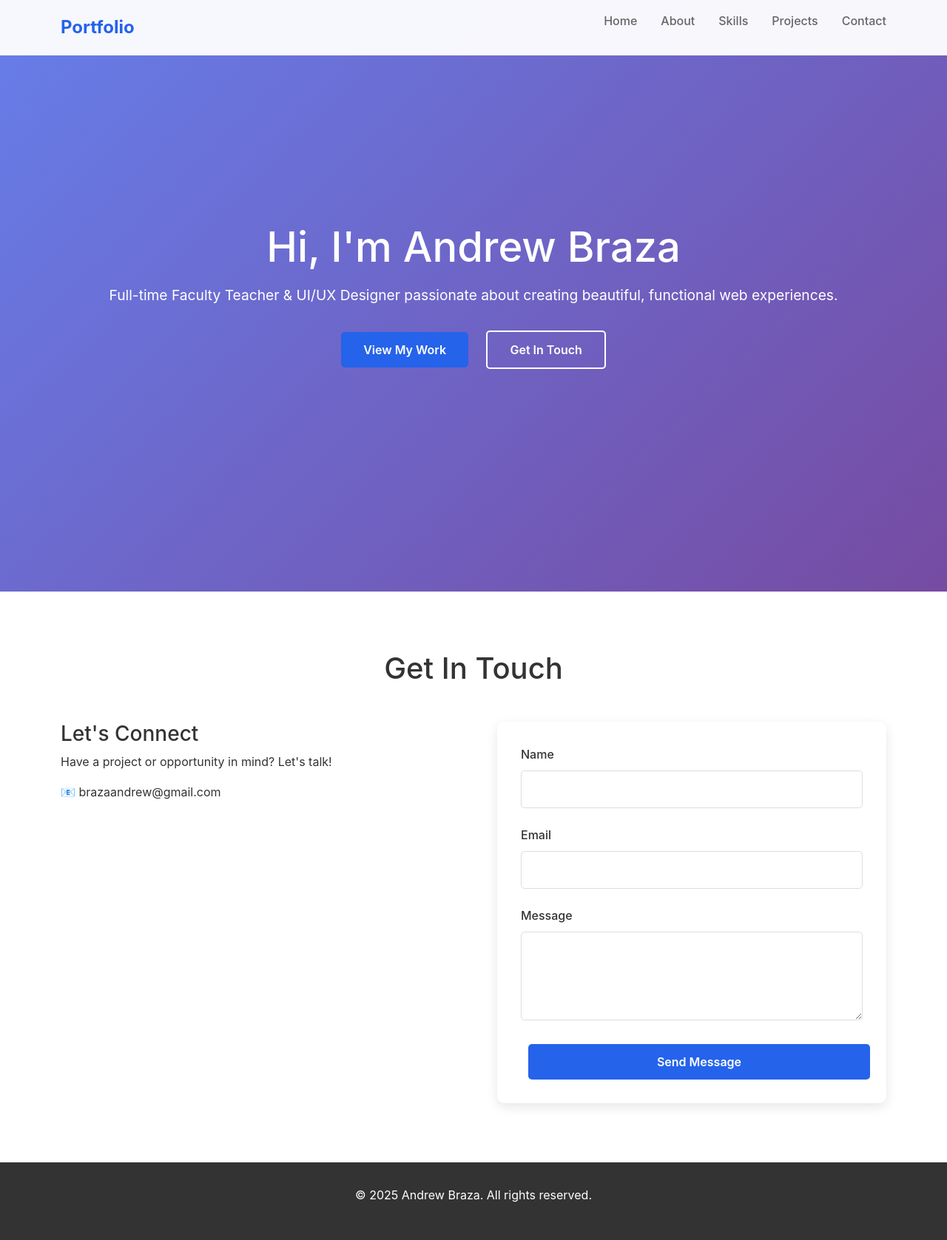
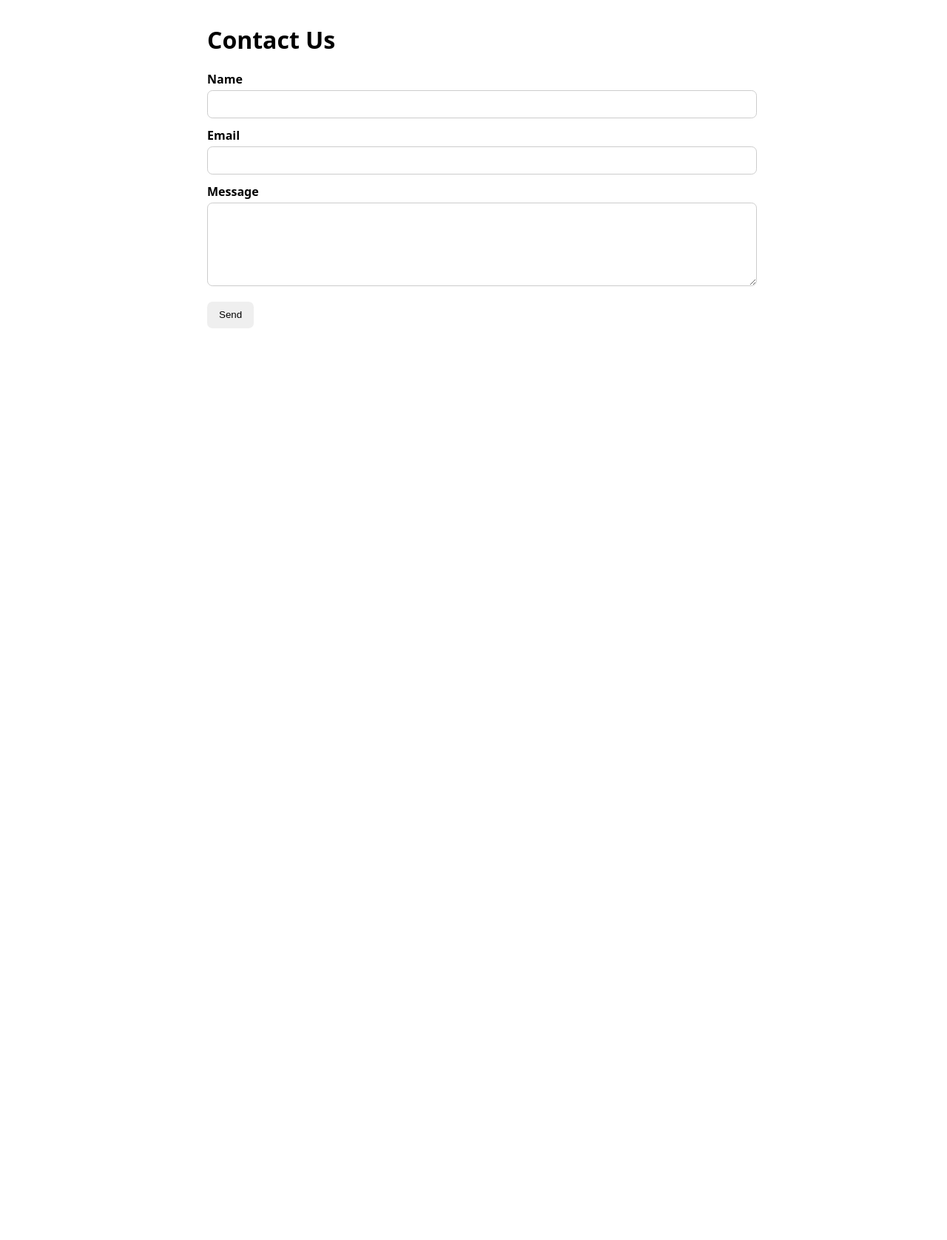
Before and after one commit to brazaandrew/NewPortfolio, a PHP site: page / in a window 1280 px wide. Shown: the whole page at 74% size. After the commit the page ends 444 px from the top, so only its background shows below. Run offline with PHP 8.4, Linux system fonts and the light colour scheme.

Commit message:
Update index.php

```diff
--- a/index.php
+++ b/index.php
@@ -1,134 +1,81 @@
 <?php
-// index.php
+declare(strict_types=1);
+/** Simple front-end that posts to process_contact.php */
 ?>
-<!DOCTYPE html>
+<!doctype html>
 <html lang="en">
 <head>
-    <meta charset="UTF-8">
-    <meta name="viewport" content="width=device-width, initial-scale=1.0">
-    <title>Andrew Braza - Portfolio</title>
-    <link href="https://cdn.jsdelivr.net/npm/bootstrap@5.3.0/dist/css/bootstrap.min.css" rel="stylesheet">
-
-    <style>
-        * {margin: 0; padding: 0; box-sizing: border-box;}
-        body {font-family: -apple-system, BlinkMacSystemFont, 'Segoe UI', Roboto, sans-serif; line-height: 1.6; color: #333; scroll-behavior: smooth;}
-        .navbar {position: fixed; top: 0; width: 100%; background: rgba(255,255,255,0.95); backdrop-filter: blur(10px); z-index: 1000; padding: 1rem 0; border-bottom: 1px solid #eee;}
-        .nav-content {display: flex; justify-content: space-between; align-items: center;}
-        .logo {font-size: 1.5rem; font-weight: bold; color: #2563eb;}
-        .nav-links {display: flex; list-style: none; gap: 2rem;}
-        .nav-links a {text-decoration: none; color: #666; font-weight: 500; transition: color 0.3s;}
-        .nav-links a:hover {color: #2563eb;}
-        .hero {min-height: 100vh; display: flex; align-items: center; background: linear-gradient(135deg, #667eea 0%, #764ba2 100%); color: white; text-align: center;}
-        .hero-content h1 {font-size: 3.5rem; margin-bottom: 1rem; animation: fadeInUp 1s ease;}
-        .hero-content p {font-size: 1.2rem; margin-bottom: 2rem; opacity: 0.9; animation: fadeInUp 1s ease 0.2s both;}
-        .btn {display: inline-block; padding: 12px 30px; margin: 0 10px; border: none; border-radius: 5px; text-decoration: none; font-weight: 600; transition: all 0.3s; cursor: pointer;}
-        .btn-primary {background: #2563eb; color: white;}
-        .btn-primary:hover {background: #1d4ed8; transform: translateY(-2px);}
-        .btn-secondary {background: transparent; color: white; border: 2px solid white;}
-        .btn-secondary:hover {background: white; color: #2563eb;}
-        .section {padding: 80px 0;}
-        .section-title {text-align: center; font-size: 2.5rem; margin-bottom: 3rem; color: #333;}
-        .about {background: #f8f9fa;}
-        .about-content {display: grid; grid-template-columns: 1fr 2fr; gap: 4rem; align-items: center;}
-        .about-image img {width: 300px; height: 300px; border-radius: 50%; object-fit: cover; box-shadow: 0 10px 30px rgba(0,0,0,0.1);}
-        .contact-content {display: grid; grid-template-columns: 1fr 1fr; gap: 4rem;}
-        .contact-form {background: white; padding: 2rem; border-radius: 10px; box-shadow: 0 5px 15px rgba(0,0,0,0.1);}
-        .form-group {margin-bottom: 1.5rem;}
-        .form-group label {display: block; margin-bottom: 0.5rem; color: #333; font-weight: 500;}
-        .form-group input, .form-group textarea {width: 100%; padding: 12px; border: 1px solid #ddd; border-radius: 5px; font-size: 1rem;}
-        .form-group textarea {height: 120px; resize: vertical;}
-        .footer {background: #333; color: white; text-align: center; padding: 2rem 0;}
-        @keyframes fadeInUp {from{opacity:0;transform:translateY(30px);} to{opacity:1;transform:translateY(0);}}
-        @media (max-width:768px){.contact-content{grid-template-columns:1fr;}.about-content{grid-template-columns:1fr;}}
-    </style>
+  <meta charset="utf-8" />
+  <meta name="viewport" content="width=device-width,initial-scale=1" />
+  <title>Contact</title>
+  <style>
+    :root { color-scheme: light dark; }
+    body { font-family: system-ui, Arial, sans-serif; margin: 2rem; }
+    .wrap { max-width: 720px; margin: 0 auto; }
+    label { display:block; margin:.75rem 0 .25rem; font-weight: 600; }
+    input, textarea {
+      width:100%; padding:.65rem; border:1px solid #ccc; border-radius:.45rem;
+      background: inherit; color: inherit;
+    }
+    button { margin-top:1rem; padding:.65rem 1rem; border:0; border-radius:.45rem; cursor:pointer; }
+    .alert { margin:1rem 0; padding:.8rem 1rem; border-radius:.5rem; border:1px solid transparent; display:none; }
+    .success { background:#e6ffed; border-color:#a7f3d0; }
+    .error   { background:#fff5f5; border-color:#feb2b2; }
+    .hp { position:absolute; left:-5000px; width:1px; height:1px; overflow:hidden; }
+  </style>
 </head>
 <body>
-    <!-- Navbar -->
-    <nav class="navbar">
-        <div class="container nav-content">
-            <div class="logo">Portfolio</div>
-            <ul class="nav-links">
-                <li><a href="#home">Home</a></li>
-                <li><a href="#about">About</a></li>
-                <li><a href="#skills">Skills</a></li>
-                <li><a href="#projects">Projects</a></li>
-                <li><a href="#contact">Contact</a></li>
-            </ul>
-        </div>
-    </nav>
+  <div class="wrap">
+    <h1>Contact Us</h1>
 
-    <!-- Hero -->
-    <section id="home" class="hero">
-        <div class="container hero-content">
-            <h1>Hi, I'm Andrew Braza</h1>
-            <p>Full-time Faculty Teacher & UI/UX Designer passionate about creating beautiful, functional web experiences.</p>
-            <div>
-                <a href="#projects" class="btn btn-primary">View My Work</a>
-                <a href="#contact" class="btn btn-secondary">Get In Touch</a>
-            </div>
-        </div>
-    </section>
+    <div id="msg" class="alert"></div>
 
-    <!-- Contact Section -->
-    <section id="contact" class="section">
-        <div class="container">
-            <h2 class="section-title">Get In Touch</h2>
-            <div class="contact-content">
-                <div class="contact-info">
-                    <h3>Let's Connect</h3>
-                    <p>Have a project or opportunity in mind? Let's talk!</p>
-                    <p>📧 brazaandrew@gmail.com</p>
-                </div>
+    <form id="contact" method="POST" action="process_contact.php" novalidate>
+      <label for="name">Name</label>
+      <input id="name" name="name" required>
 
-                <form class="contact-form" id="contactForm">
-                    <div class="form-group">
-                        <label for="name">Name</label>
-                        <input type="text" id="name" name="name" required>
-                    </div>
-                    <div class="form-group">
-                        <label for="email">Email</label>
-                        <input type="email" id="email" name="email" required>
-                    </div>
-                    <div class="form-group">
-                        <label for="message">Message</label>
-                        <textarea id="message" name="message" required></textarea>
-                    </div>
-                    <button type="submit" class="btn btn-primary w-100">Send Message</button>
-                </form>
-            </div>
-        </div>
-    </section>
+      <label for="email">Email</label>
+      <input id="email" type="email" name="email" required>
 
-    <footer class="footer">
-        <p>&copy; 2025 Andrew Braza. All rights reserved.</p>
-    </footer>
+      <label for="message">Message</label>
+      <textarea id="message" name="message" rows="6" required></textarea>
 
-    <script>
-        // AJAX Contact Form
-        document.getElementById('contactForm').addEventListener('submit', async function(e) {
-            e.preventDefault();
+      <!-- Honeypot anti-bot -->
+      <input class="hp" type="text" name="company" tabindex="-1" autocomplete="off">
 
-            const formData = new FormData(this);
-            try {
-                const response = await fetch('process_contact.php', {
-                    method: 'POST',
-                    body: formData
-                });
-                const data = await response.json();
+      <button type="submit">Send</button>
+    </form>
 
-                if (data.status === 'success') {
-                    alert(data.message);
-                    this.reset();
-                } else {
-                    alert('⚠️ ' + data.message);
-                }
-            } catch (error) {
-                alert('❌ Error sending message. Please try again.');
-                console.error(error);
-            }
-        });
-    </script>
+    <noscript>
+      <p><em>Note:</em> JavaScript is disabled; the form will submit normally and return JSON.</p>
+    </noscript>
+  </div>
 
-    <script src="https://cdn.jsdelivr.net/npm/bootstrap@5.3.0/dist/js/bootstrap.bundle.min.js"></script>
+  <script>
+    const form = document.getElementById('contact');
+    const box  = document.getElementById('msg');
+
+    form.addEventListener('submit', async (e) => {
+      e.preventDefault();
+      const body = new URLSearchParams(new FormData(form));
+      const res  = await fetch(form.action, {
+        method: 'POST',
+        headers: {
+          'X-Requested-With':'XMLHttpRequest',
+          'Content-Type':'application/x-www-form-urlencoded'
+        },
+        body
+      });
+
+      let json;
+      try { json = await res.json(); }
+      catch { json = {status:'error', message:'Unexpected response from server.'}; }
+
+      box.style.display = 'block';
+      box.className = 'alert ' + (json.status === 'success' ? 'success' : 'error');
+      box.textContent = json.message || 'Unknown result.';
+      if (json.status === 'success') form.reset();
+    });
+  </script>
 </body>
 </html>
```
